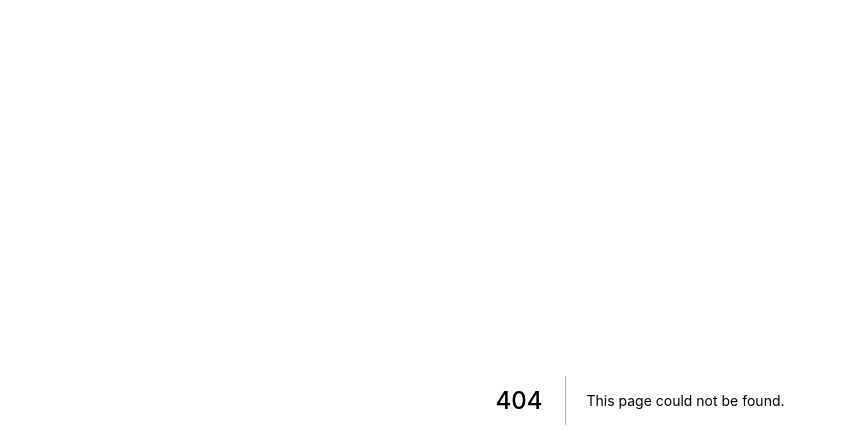
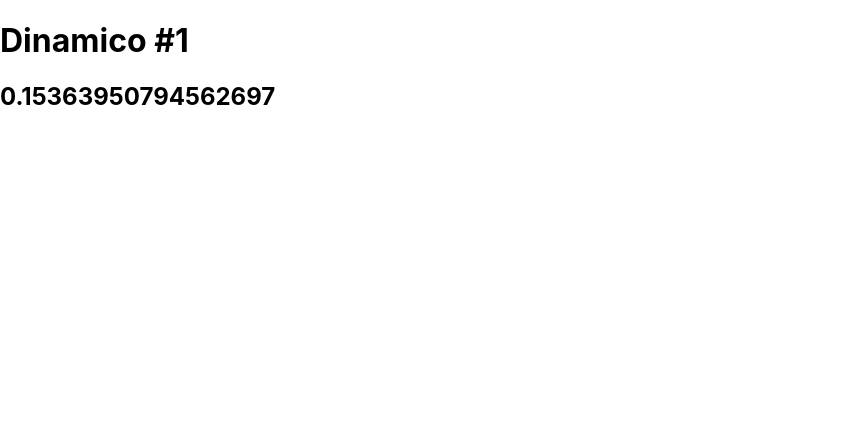
Before and after one commit to flavioanalistadesistema/next-renderizacao, a Next.js app: page /dinamico1 in a window 1280 px wide. Before the commit this address had no page. Shown: the top 448 px of the page, without its empty margins (0-846 px from the left). Built offline with nearby package versions, Linux system fonts and the light colour scheme.

Commit message:
feat: Componente dinamico #1 - criando componente dinamico

```diff
--- /dev/null
+++ b/pages/dinamico1.jsx
@@ -0,0 +1,21 @@
+
+export function getServerSideProps() {
+    console.log('[SERVER] gerando compoente dinamico' )
+
+    return ({
+        props: {
+            numero: Math.random()
+        }
+    })
+
+}
+
+export default function Dinamico1(props) {
+
+    return (
+        <div>
+            <h1>Dinamico #1</h1>
+            <h2>{props.numero}</h2>
+        </div>
+    )
+}
```
